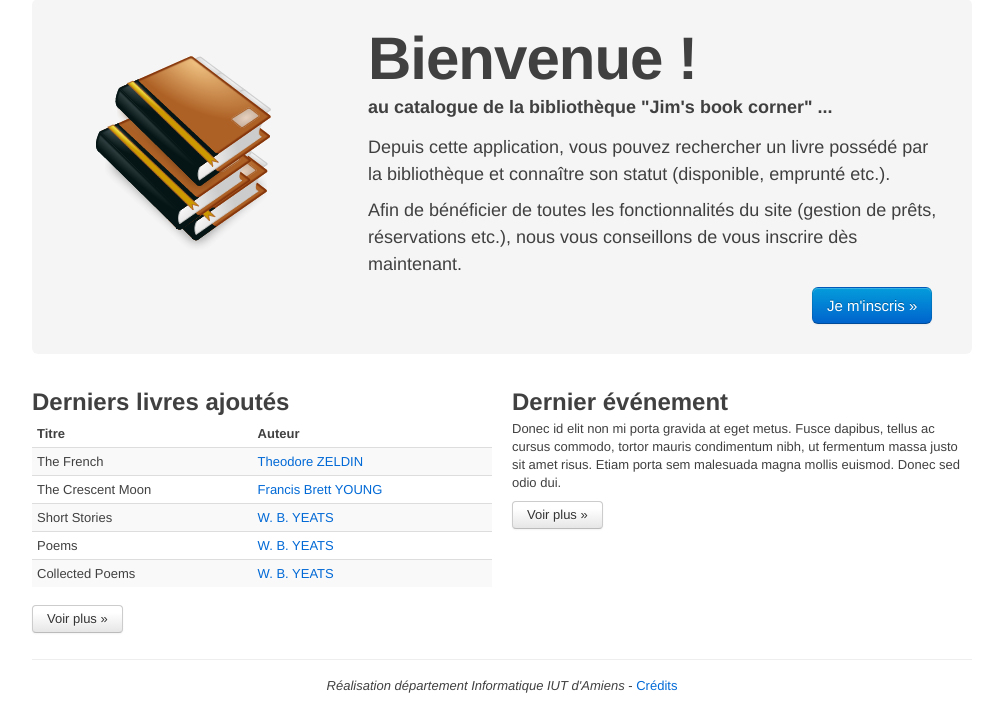
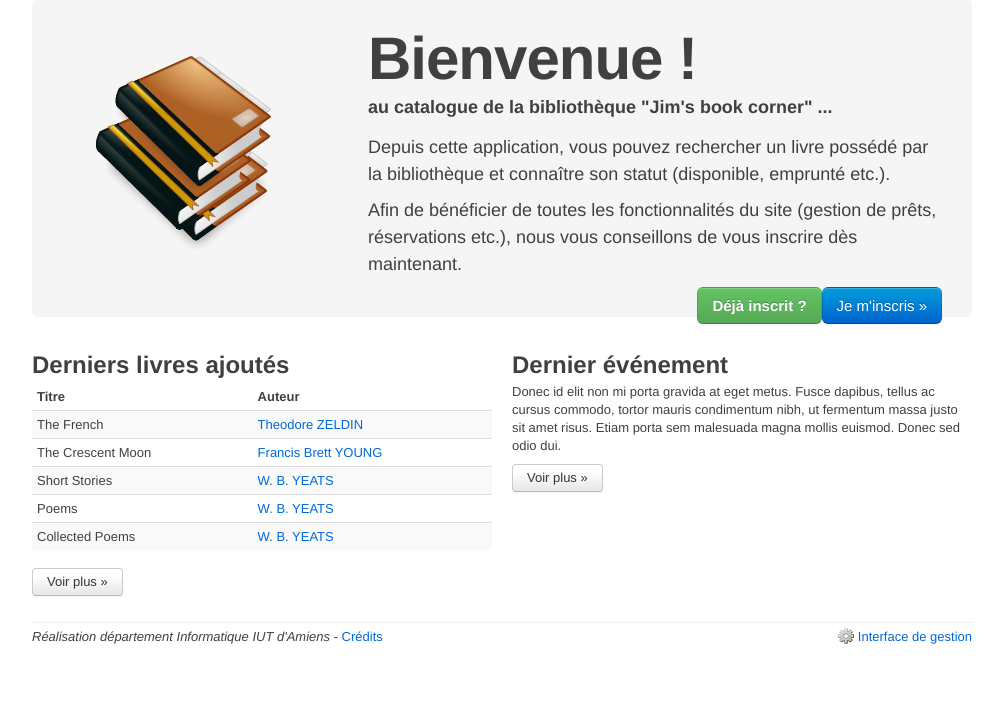
Before and after one commit to jtraulle/Jim-s--book-corner, a PHP site: page /unknown_path/ in a window 1280 px wide. Shown: the part 142-846 px from the top of the page, without its empty margins (138-1141 px from the left). After the commit the page ends 786 px from the top, so only its background shows below. Run offline with PHP 8.4, Linux system fonts and the light colour scheme; data comes from the database, SQL or seed files in the repository.

Commit message:
Poursuite du module d'authentification (on sait maintenant le statut de la personne identifiée). #14
Développement.

```diff
--- a/lib/Module.class.php
+++ b/lib/Module.class.php
@@ -18,8 +18,18 @@ class Module{
 	protected $tpl_name="";
 
 	public function init(){
-		if($this->session->ouverte())
-			$this->tpl->assign('login',$this->session->user->identifiantEmprunteur);
+
+		if($this->session->ouverte()){
+
+			if(isset($this->session->user->identifiantEmprunteur))
+				$this->tpl->assign('login',$this->session->user->identifiantEmprunteur);
+			if(isset($this->session->user->pseudoGestionnaire))
+				$this->tpl->assign('login',$this->session->user->pseudoGestionnaire);
+			if(isset($this->session->user->statut))
+				$this->tpl->assign('statut',$this->session->user->statut);
+		}
+
+
 	}
 
 	//variables de config du site
--- a/lib/Session.class.php
+++ b/lib/Session.class.php
@@ -38,7 +38,10 @@ class Session{
 		}
 	}
 	function __toString(){
-		return (self::$user->identifiantEmprunteur);
+		if(isset(self::$user->identifiantEmprunteur))
+			return (self::$user->identifiantEmprunteur);
+		if(isset(self::$user->pseudoGestionnaire))
+			return (self::$user->pseudoGestionnaire);
 	}
 
 
--- a/lib/css/custom.css
+++ b/lib/css/custom.css
@@ -70,3 +70,8 @@ h1{
 .login p{
 	margin:0px;
 }
+
+footer{
+	padding-top: 5px;
+	margin-bottom: 20px;
+}
--- a/modules/gestemprunteur/module.php
+++ b/modules/gestemprunteur/module.php
@@ -38,6 +38,8 @@ class gestemprunteur extends Module{
         if($emprunteur->mdpEmprunteur == sha1($_POST['mdpEmprunteur'])) {
             $this->session->ouvrir($emprunteur);
             $this->tpl->assign('login',$this->session->user->identifiantEmprunteur);
+            $this->session->user->statut = 'emprunteur';
+            $this->tpl->assign('statut',$this->session->user->statut);
             $this->site->ajouter_message('Vous êtes maintenant identifié sur le site =)',4);
             $this->site->redirect('gestlivre');
         } else {
--- a/modules/gestgestionnaire/module.php
+++ b/modules/gestgestionnaire/module.php
@@ -4,7 +4,7 @@ class gestgestionnaire extends Module{
     public function action_connect(){
         $this->set_title("Se connecter | Jim's book corner library");
 
-        $f=new Form("?module=gestemprunteur&action=valide_connect","form1");
+        $f=new Form("?module=gestgestionnaire&action=valide_connect","form1");
         $f->add_text(
             "identifiantGestionnaire",
             "identifiantGestionnaire",
@@ -36,8 +36,10 @@ class gestgestionnaire extends Module{
         $gestionnaire = Gestionnaire::chercherParIdentifiant($_POST['identifiantGestionnaire']);
 
         if($gestionnaire->mdpGestionnaire == sha1($_POST['mdpGestionnaire'])) {
-            $this->session->ouvrir($emprunteur);
+            $this->session->ouvrir($gestionnaire);
             $this->tpl->assign('login',$this->session->user->pseudoGestionnaire);
+            $this->session->user->statut = 'gestionnaire';
+            $this->tpl->assign('statut',$this->session->user->statut);
             $this->site->ajouter_message('Vous êtes maintenant identifié sur le site =)',4);
             $this->site->redirect('gestlivre');
         } else {
--- a/templates/gestgestionnaire-connect.tpl
+++ b/templates/gestgestionnaire-connect.tpl
@@ -1,5 +1,5 @@
 <div class="page-title">
-    <h2>Se connecter</h2>
+    <h2>Interface de gestion > Se connecter</h2>
 </div>
 
 {$form}
--- a/templates/index-index.tpl
+++ b/templates/index-index.tpl
@@ -4,7 +4,7 @@
         <h3>au catalogue de la bibliothèque "Jim's book corner" ...</h3>
         <p></p>
         <p>Depuis cette application, vous pouvez rechercher un livre possédé par la bibliothèque et connaître son statut (disponible, emprunté etc.). </p>
-        <p>Afin de bénéficier de toutes les fonctionnalités du site (gestion de prêts, réservations etc.), nous vous conseillons de vous inscrire dès maintenant.</p><a style="margin-left:750px;" class="btn primary large" href="?module=inscription">Je m'inscris »</a>
+        <p>Afin de bénéficier de toutes les fonctionnalités du site (gestion de prêts, réservations etc.), nous vous conseillons de vous inscrire dès maintenant.</p><a style="float:right;" class="btn primary large" href="?module=inscription">Je m'inscris »</a> <a style="float:right;" class="btn large success" href="?module=gestemprunteur&action=connect">Déjà inscrit ?</a>
 </div>
 
 <div class="row">
--- a/templates/main.tpl
+++ b/templates/main.tpl
@@ -28,7 +28,8 @@
                 <div class="page-header">
                     <h1>Jim's book corner library <small>Integrated library system</small></h1>
                     {if isset($login)}
-                    <div class="login"><p><em>Vous êtes identifié en tant que {$login}</em></p><p><a href="?module=gestemprunteur&action=deco"><img src="images/key.png" /> Fermer la session</a></p></div>
+                    <div class="login"><p><em>Vous êtes identifié en tant que {$login}</em> {if $statut == 'gestionnaire'}<img src="images/bricks.png" title="Vous possédez les droits de gestion"/>{/if}</p>
+                    <p><a href="?module=gestemprunteur&action=deco"><img src="images/key.png" /> Fermer la session</a></p></div>
                     {else}
                     <div class="login"><p><a href="?module=inscription"><img src="images/user_add.png" /> S'inscrire</a></p><p><a href="?module=gestemprunteur&action=connect"><img src="images/user_go.png" /> S'identifier</a></p></div>
                     {/if}
@@ -51,7 +52,10 @@
                     </div>
                 </div>
                 <footer>
+                    {if !isset($statut)}<p><em>Réalisation département Informatique IUT d'Amiens</em> - <a href="?module=pages&action=credits">Crédits</a><span style="float:right;"><img style="vertical-align:top;" src="images/cog.png" /> <a href="?module=gestgestionnaire&action=connect">Interface de gestion</a></span></p>
+                    {else}
                     <p style="text-align:center;"><em>Réalisation département Informatique IUT d'Amiens</em> - <a href="?module=pages&action=credits">Crédits</a></p>
+                    {/if}
                 </footer>
             </div>
         </div>
```
Also changed, not shown: classes/Gestionnaire.class.php (+14 -0 lines), images/bricks.png (added), images/cog.png (added).
